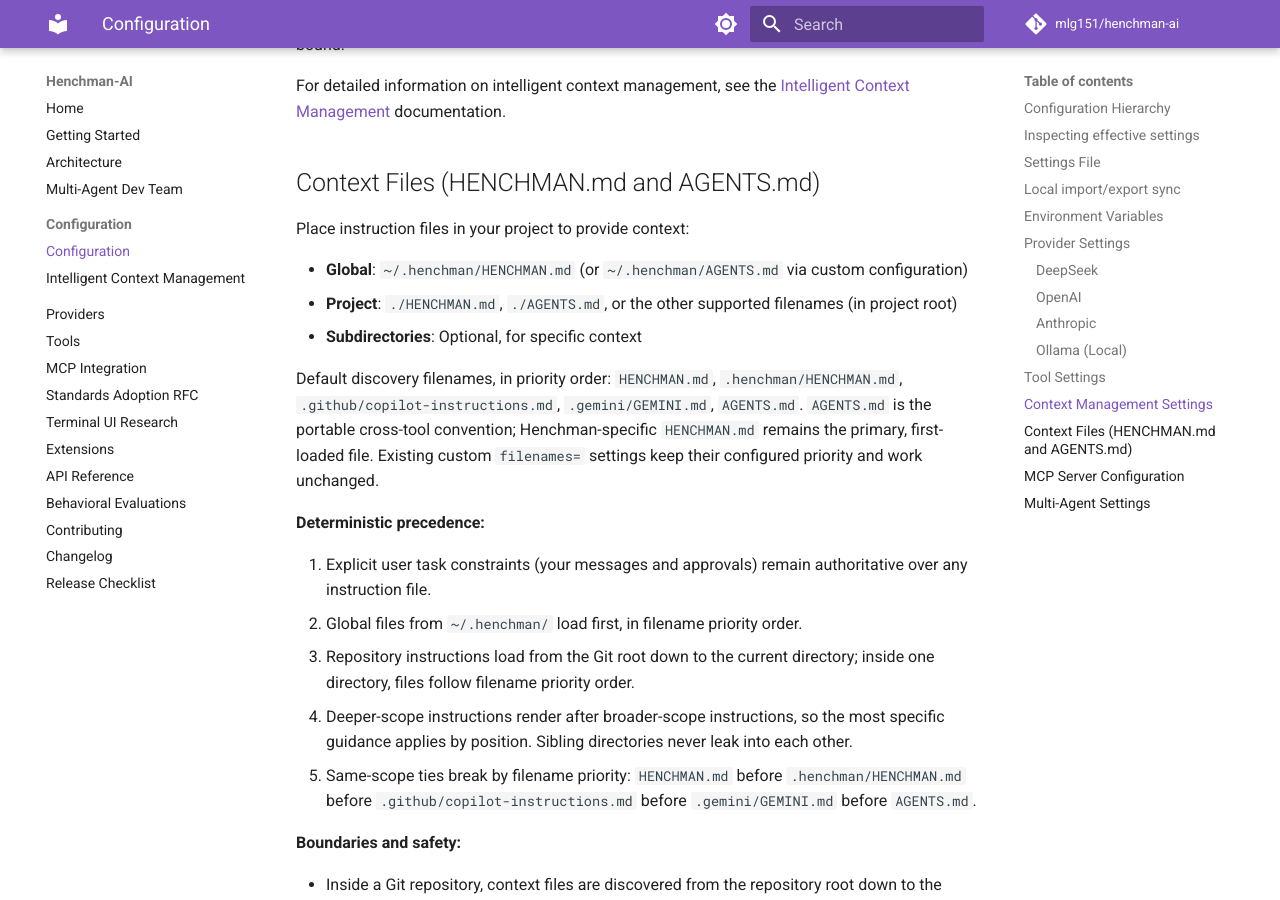
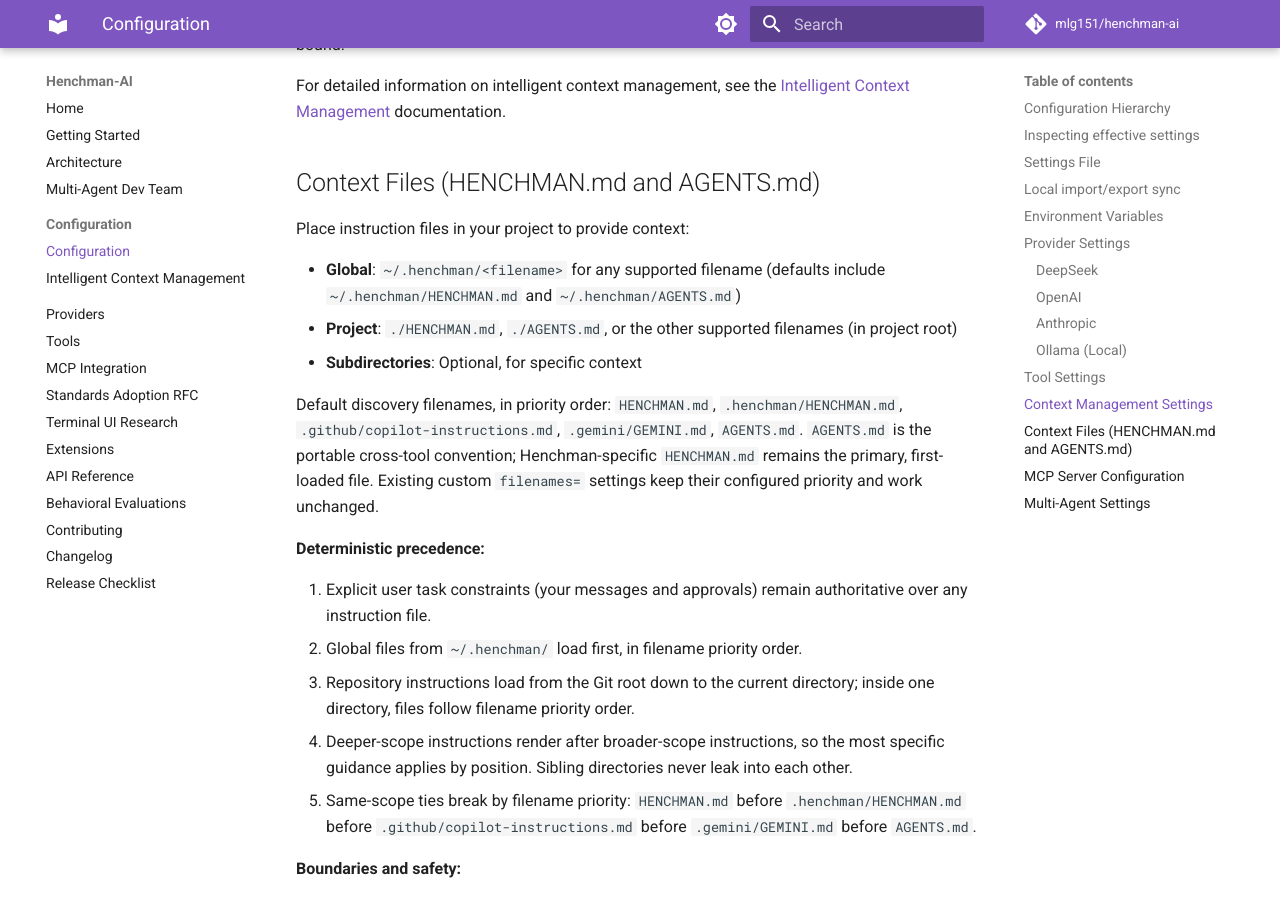
Before and after one commit to mlg151/henchman-ai, an MkDocs documentation site: the page built from docs/configuration.md, in a window 1280 px wide and 900 px high, scrolled down 5893 px. Built offline with MkDocs 1.6.1 and Material for MkDocs 9.7.7, drawn with Linux system fonts in a browser that asks for light colours; comment, search, counter and statistics services are not loaded.

Commit message:
docs(context): correct global instruction discovery wording

```diff
--- a/docs/configuration.md
+++ b/docs/configuration.md
@@ -258,7 +258,7 @@
 
 Place instruction files in your project to provide context:
 
-- **Global**: `~/.henchman/HENCHMAN.md` (or `~/.henchman/AGENTS.md` via custom configuration)
+- **Global**: `~/.henchman/<filename>` for any supported filename (defaults include `~/.henchman/HENCHMAN.md` and `~/.henchman/AGENTS.md`)
 - **Project**: `./HENCHMAN.md`, `./AGENTS.md`, or the other supported filenames (in project root)
 - **Subdirectories**: Optional, for specific context
 
```
